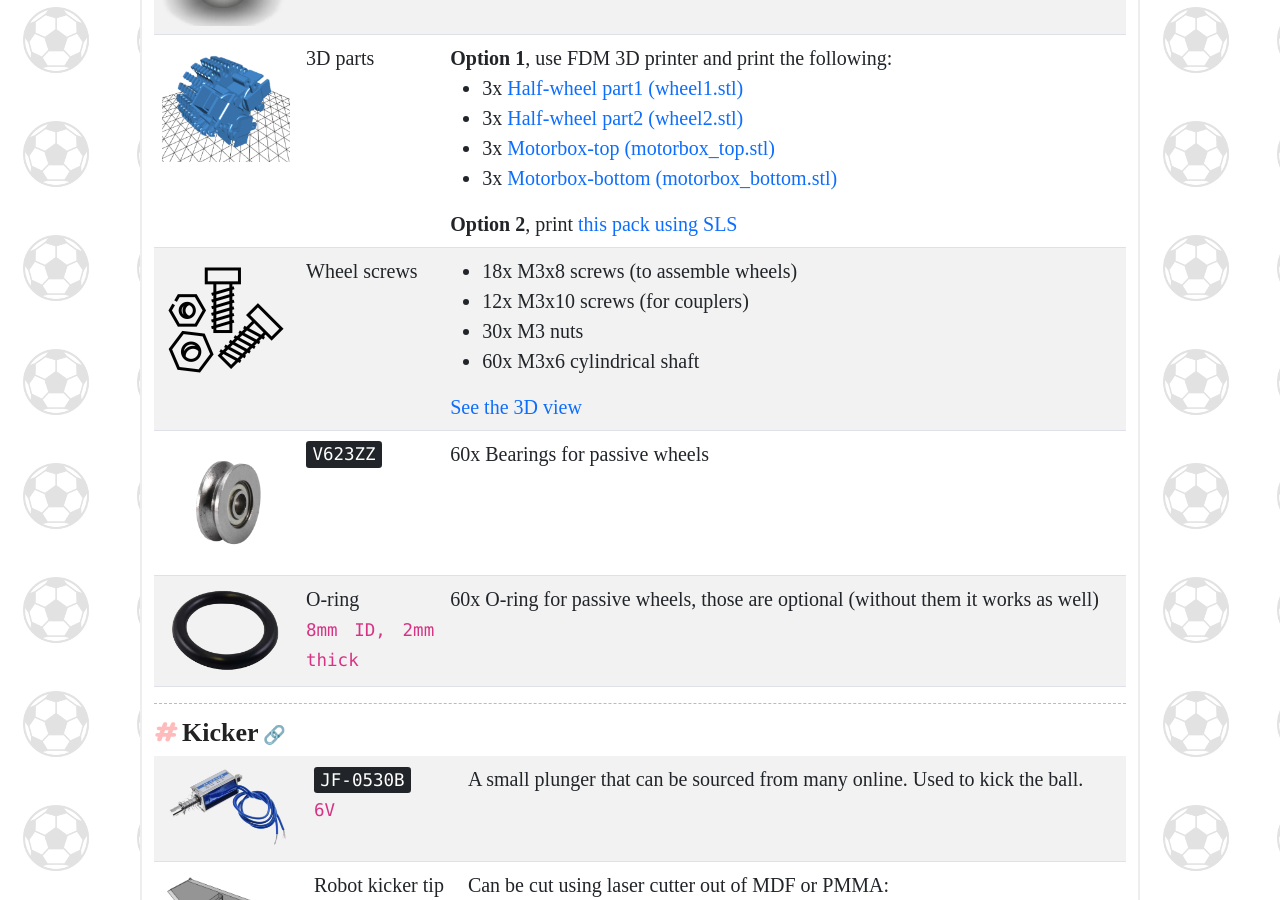
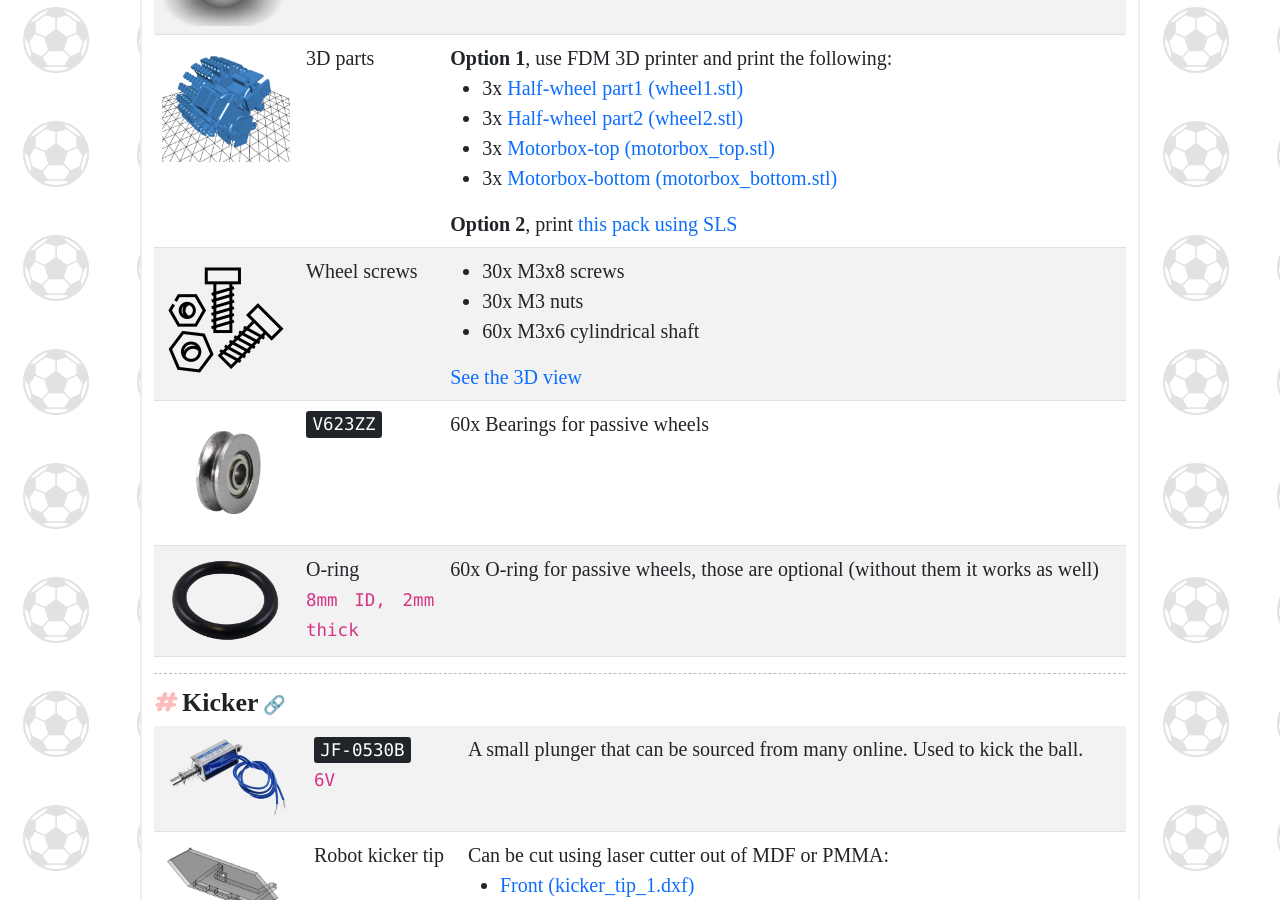
Before and after one commit to robot-soccer-kit/robot-soccer-kit.github.io, a Jekyll site: the page built from hardware-robots.md, in a window 1280 px wide and 900 px high, scrolled down 1956 px. Built offline with Jekyll 4.4.1, drawn with Linux system fonts in a browser that asks for light colours; some web fonts are replaced.

Commit message:
Revert "Screwts update"
This reverts commit fb5e1129532b65d238135d62d5954dd1e1017893.

```diff
--- a/hardware-robots.md
+++ b/hardware-robots.md
@@ -192,8 +192,7 @@ permalink: /hardware-robots
         </td>
         <td>
             <ul>
-                <li>18x M3x8 screws (to assemble wheels)</li>
-                <li>12x M3x10 screws (for couplers)</li>
+                <li>30x M3x8 screws</li>
                 <li>30x M3 nuts</li>
                 <li>60x M3x6 cylindrical shaft</li>
             </ul>
```
